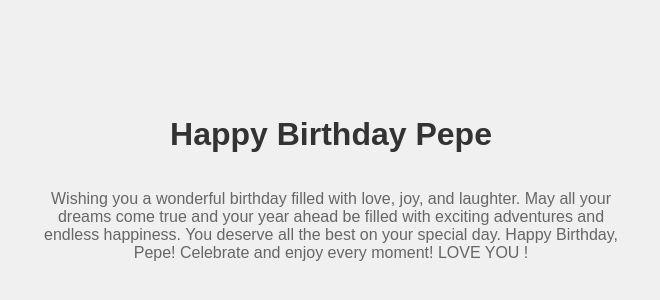
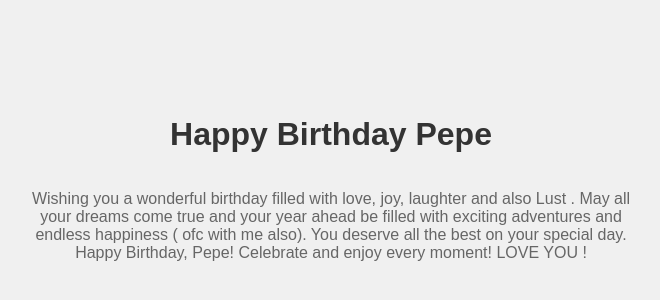
Before and after one commit to pavio-code/Pethabani-Huten, a plain HTML site: page index.html in a window 1280 px wide. Shown: the part 222-522 px from the top of the page, without its empty margins (309-969 px from the left). Drawn offline with Linux system fonts and the light colour scheme.

Commit message:
Update index.html

```diff
--- a/index.html
+++ b/index.html
@@ -27,7 +27,7 @@
 <body>
     <h1>Happy Birthday Pepe</h1>
     <p>
-        Wishing you a wonderful birthday filled with love, joy, and laughter. May all your dreams come true and your year ahead be filled with exciting adventures and endless happiness. You deserve all the best on your special day. Happy Birthday, Pepe! Celebrate and enjoy every moment! LOVE YOU !
+        Wishing you a wonderful birthday filled with love, joy, laughter and also Lust . May all your dreams come true and your year ahead be filled with exciting adventures and endless happiness ( ofc with me also). You deserve all the best on your special day. Happy Birthday, Pepe! Celebrate and enjoy every moment! LOVE YOU !
     </p>
 </body>
 </html>
```
